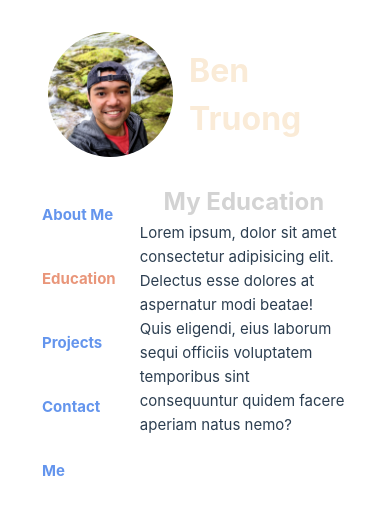
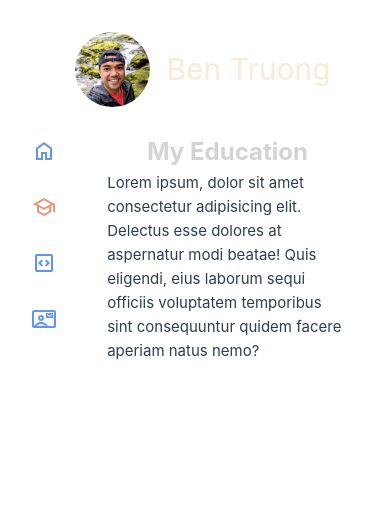
Before and after one commit to benttruong/personal-website, a Vue app: page /education in a window 390 px wide. Shown: the top 514 px of the page. Built offline with nearby package versions, Linux system fonts and the light colour scheme.

Commit message:
set up media queries for navbar and heading

```diff
--- a/index.html
+++ b/index.html
@@ -1,8 +1,14 @@
 <!DOCTYPE html>
 <html lang="en">
   <head>
-    <meta charset="UTF-8">
-    <meta name="viewport" content="width=device-width, initial-scale=1.0">
+    <meta charset="UTF-8" />
+    <meta name="viewport" content="width=device-width, initial-scale=1.0" />
+    <link href="https://fonts.googleapis.com/icon?family=Material+Icons" rel="stylesheet" />
+    <link rel="stylesheet" href="https://fonts.googleapis.com/css2?family=Material+Symbols+Outlined:opsz,wght,FILL,GRAD@48,400,0,0" />
+    <link
+      rel="stylesheet"
+      href="https://fonts.googleapis.com/css2?family=Material+Symbols+Outlined:opsz,wght,FILL,GRAD@20..48,100..700,0..1,-50..200"
+    />
     <title>Ben Truong</title>
   </head>
   <body>
--- a/src/App.vue
+++ b/src/App.vue
@@ -30,14 +30,14 @@ import { RouterView } from 'vue-router';
 }
 
 .side-container {
-  width: 30%;
-  padding: 10px;
+  width: 20%;
+  padding-right: 10px;
   line-height: 4rem;
 }
 
 .info-section {
   padding: 10px;
-  width: 70%;
+  width: 80%;
 }
 
 
--- a/src/components/MainHeader.vue
+++ b/src/components/MainHeader.vue
@@ -2,8 +2,8 @@
 
 <template>
   <header>
-    <img alt="Self Portait" class="logo" src="../assets/images/self.jpg" width="125" height="125" />
-    <h1 class="name">Ben Truong</h1>
+    <img alt="Self Portait" class="logo" src="../assets/images/self.jpg"/>
+    <h1 class="page-name">Ben Truong</h1>
   </header>
 </template>
 
@@ -16,10 +16,20 @@ header {
 .logo {
   margin: 0 1rem;
   border-radius: 50%;
+  width: 125px;
+  height: 125px;
 }
 
 .name {
   font-weight: bolder;
   font-size:xx-large;
 }
+
+@media (max-width: 414px) {
+  .logo {
+    width: 75px;
+    height: 75px;
+  }
+
+}
 </style>
--- a/src/components/NavBar.vue
+++ b/src/components/NavBar.vue
@@ -1,29 +1,74 @@
 <template>
   <nav>
     <ul>
-      <RouterLink class="link" to="/">About Me</RouterLink>
-      <RouterLink class="link" to="/education">Education</RouterLink>
-      <RouterLink class="link" to="/projects">Projects</RouterLink>
-      <RouterLink class="link" to="/contact">Contact Me</RouterLink>
+      <li>
+        <RouterLink class="link" to="/">
+          <span class="material-symbols-outlined"> home </span>
+          <p>About Me</p>
+        </RouterLink>
+      </li>
+      <li>
+        <RouterLink class="link" to="/education">
+          <span class="material-symbols-outlined"> school </span>
+          <p>Education</p>
+        </RouterLink>
+      </li>
+      <li>
+        <RouterLink class="link" to="/projects">
+          <span class="material-symbols-outlined"> code_blocks </span>
+          <p>Projects</p>
+        </RouterLink>
+      </li>
+      <li>
+        <RouterLink class="link" to="/contact">
+          <span class="material-symbols-outlined"> contact_mail </span>
+          <p>Contact Me</p>
+        </RouterLink>
+      </li>
     </ul>
   </nav>
 </template>
 
 <style scoped>
+@media (max-width: 414px) {
+  p {
+    display: none;
+  }
+}
+
+@media (min-width: 414px) and (max-width: 1023px) {
+  p {
+    font-size: large;
+  }
+}
+
+.link {
+  display: flex;
+}
+
 ul {
   padding: 0;
 }
-.link {
-  font-weight: bold;
-  display: block;
+span {
+  padding: 1rem 0;
 }
 
-.link:active {
-  color: crimson;
+p {
+  padding-left: 0.5rem;
+}
+
+nav {
+  padding: 0;
+  font-size: x-large;
+  padding: 0;
+}
+
+li {
+  list-style-type: none;
 }
 
 .link:hover {
-  color:cyan;
+  color: cyan;
 }
 
 .router-link-exact-active {
```
Also changed, not shown: contact.html (deleted, +0 -11 lines), education.html (deleted, +0 -12 lines), experience.html (deleted, +0 -11 lines), project.html (deleted, +0 -11 lines).
